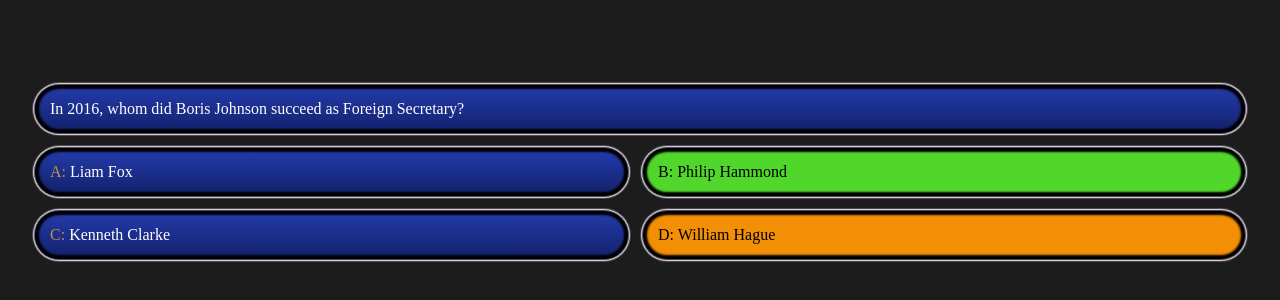
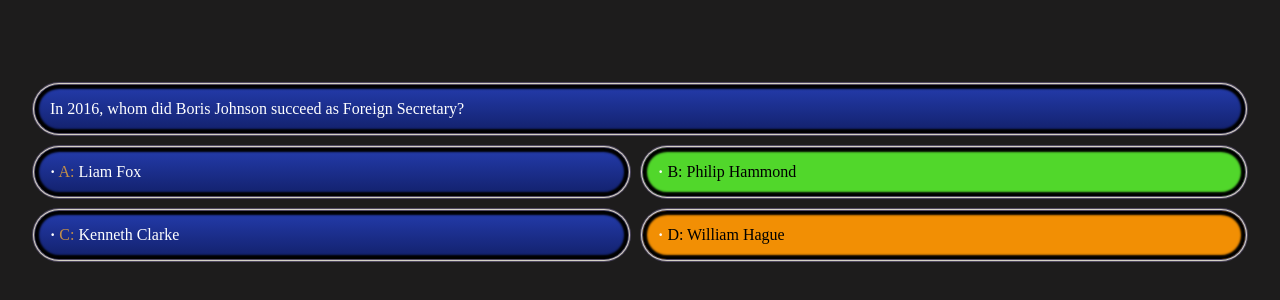
Before and after one commit to bhushan/WWTBM-game, a plain HTML site: page index.html in a window 1280 px wide. Shown: the part 490-790 px from the top of the page. Drawn offline with Linux system fonts and the light colour scheme.

Commit message:
feat: added correct styling and color effects to question and options

```diff
--- a/index.html
+++ b/index.html
@@ -14,10 +14,22 @@
         In 2016, whom did Boris Johnson succeed as Foreign Secretary?
       </div>
       <div class="options">
-        <span class="option a">Liam Fox</span>
-        <span class="option b correct">Philip Hammond</span>
-        <span class="option c">Kenneth Clarke</span>
-        <span class="option d selected">William Hague</span>
+        <span class="option">
+          <span class="a"></span>
+          Liam Fox
+        </span>
+        <span class="option correct">
+          <span class="b"></span>
+          Philip Hammond
+        </span>
+        <span class="option">
+          <span class="c"></span>
+          Kenneth Clarke</span
+        >
+        <span class="option selected">
+          <span class="d"></span>
+          William Hague</span
+        >
       </div>
     </section>
     <script src="./wwtbm.js"></script>
--- a/style.css
+++ b/style.css
@@ -45,8 +45,10 @@ section.game {
   cursor: pointer;
 }
 
-.option:hover::before {
-  color: black !important;
+.option::before {
+  content: "\00B7";
+  color: #fff;
+  font-weight: 900;
 }
 
 .option:hover {
@@ -54,28 +56,32 @@ section.game {
   color: black;
 }
 
-.option.a::before {
+.option:hover .a::before,
+.option:hover .b::before,
+.option:hover .c::before,
+.option:hover .d::before {
+  background: #f28f04;
+  color: black;
+}
+
+.option .a::before {
   content: "A: ";
   color: #c48f48;
 }
 
-.option.b::before {
+.option .b::before {
   content: "B: ";
   color: #c48f48;
 }
 
-.option.c::before {
+.option .c::before {
   content: "C: ";
   color: #c48f48;
 }
 
-.option.d::before {
+.option .d::before {
   content: "D: ";
   color: #c48f48;
-}
-
-.option.selected::before {
-  color: black;
 }
 
 .selected {
@@ -83,7 +89,17 @@ section.game {
   color: black;
 }
 
-.option.correct::before {
+.selected .a::before,
+.selected .b::before,
+.selected .c::before,
+.selected .d::before {
+  color: black;
+}
+
+.correct .a::before,
+.correct .b::before,
+.correct .c::before,
+.correct .d::before {
   color: black;
 }
 
```
